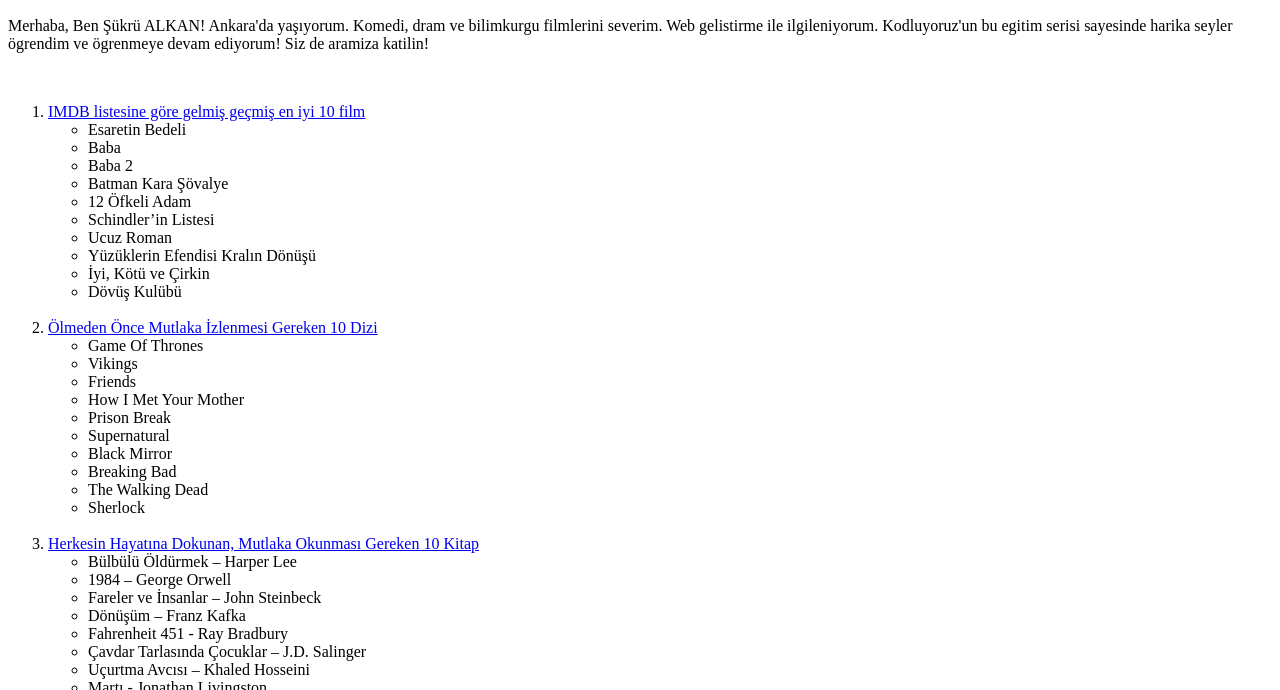
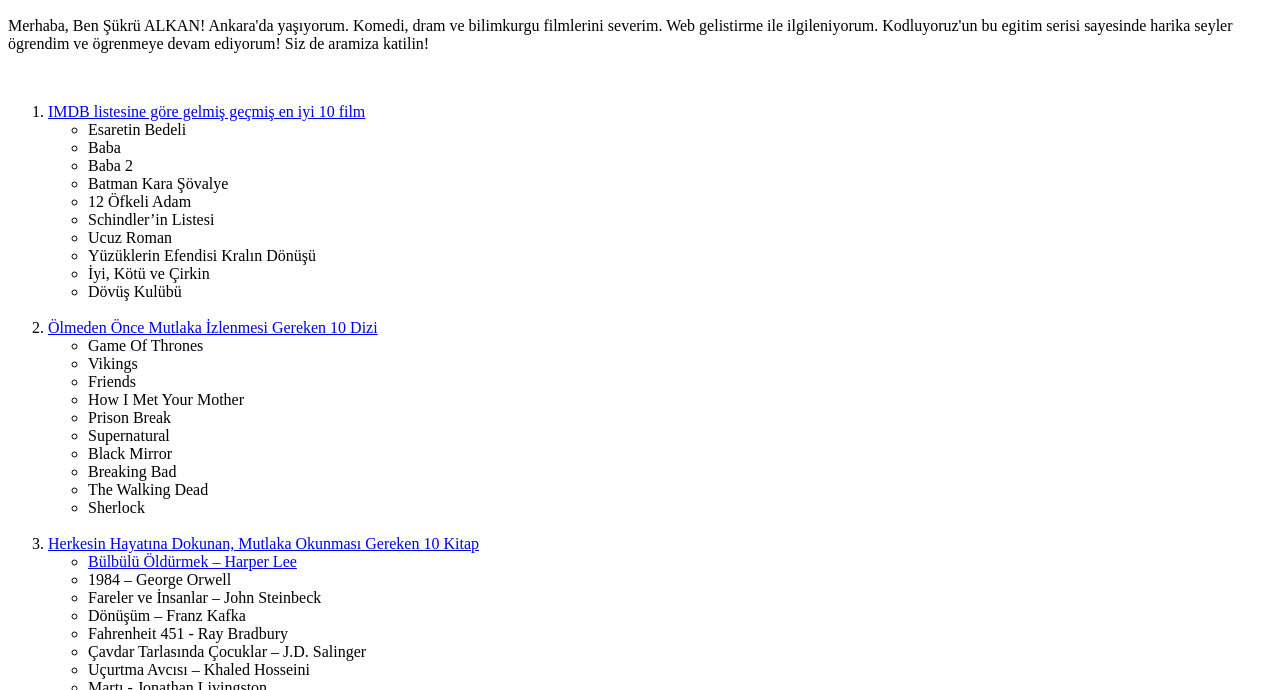
Before and after one commit to SukruAlkan/kodluyoruzFrontEnd, a plain HTML site: page Odev2/Odev2.html in a window 1280 px wide. Shown: the part 110-800 px from the top of the page. Drawn offline with Linux system fonts and the light colour scheme.

Commit message:
Goodreads linkini eklendi

```diff
--- a/Odev2/Odev2.html
+++ b/Odev2/Odev2.html
@@ -55,7 +55,7 @@
         <br>
         <li><a href="https://www.tzv.org.tr/#/haber/387" target="_blank">Herkesin Hayatına Dokunan, Mutlaka Okunması Gereken 10 Kitap</a>
             <ul>
-                <li>Bülbülü Öldürmek – Harper Lee</li>
+                <li><a href="https://www.goodreads.com/book/show/2657.To_Kill_a_Mockingbird?from_search=true&from_srp=true&qid=P0rsLoVHw4&rank=1">Bülbülü Öldürmek – Harper Lee</a></li>
                 <li>1984 – George Orwell</li>
                 <li>Fareler ve İnsanlar – John Steinbeck</li>
                 <li>Dönüşüm – Franz Kafka</li>
```
